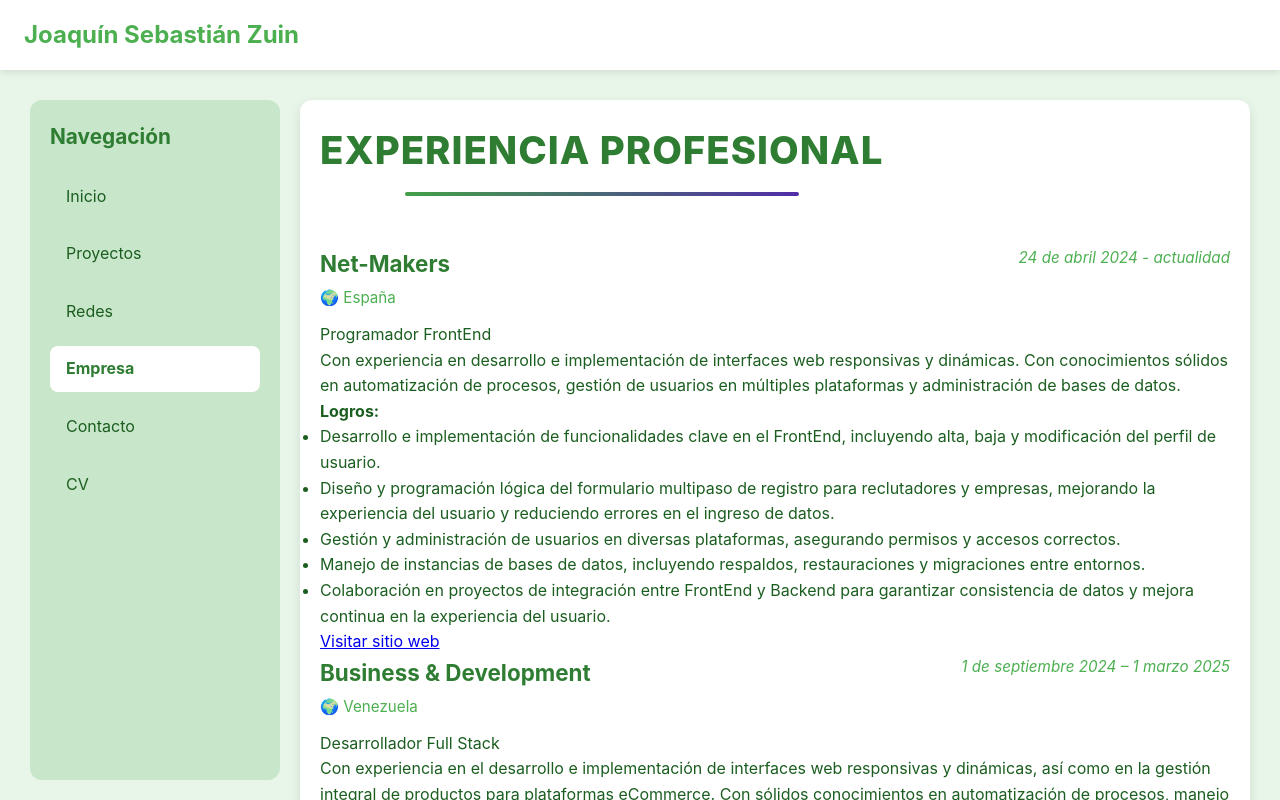
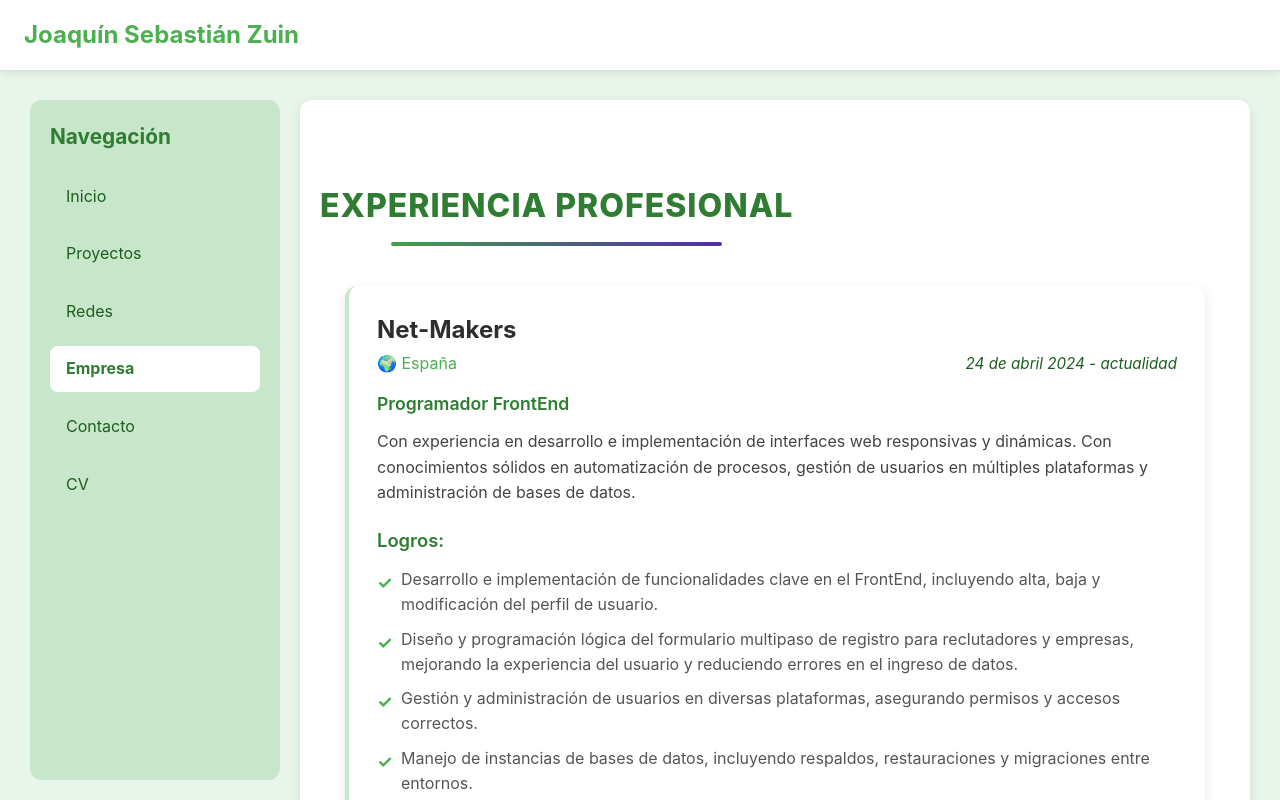
Before and after one commit to joakozuin/portfoliojoaquinzuin, a Next.js app: page /empresa in a window 1280 px wide. Shown: the top 800 px of the page. Built offline with nearby package versions, Linux system fonts and the light colour scheme.

Commit message:
[modify]se modifico el estilo de la empresa

```diff
--- a/src/app/globals.css
+++ b/src/app/globals.css
@@ -639,13 +639,54 @@
   }
 }
 
+/* === Experiencia Profesional === */
+.experiencia-section {
+  margin: 60px 0;
+}
+
+.experiencia-section .section-title {
+  text-align: center;
+  font-size: 2rem;
+  color: var(--green-dark);
+  margin-bottom: 40px;
+}
+
+.experiencia-container {
+  display: flex;
+  flex-direction: column;
+  gap: 32px; /* ← espacio entre tarjetas */
+  max-width: 900px;
+  margin: 0 auto;
+  padding: 0 20px;
+}
+
+.experiencia-card {
+  background-color: var(--white);
+  border-radius: 12px;
+  padding: 28px;
+  box-shadow: 0 4px 12px var(--shadow);
+  border-left: 4px solid var(--green-light);
+  position: relative;
+}
+
+/* Opcional: línea divisoria sutil entre tarjetas */
+.experiencia-card:not(:last-child)::after {
+  content: '';
+  position: absolute;
+  bottom: -16px;
+  left: 28px;
+  right: 28px;
+  height: 1px;
+  background-color: var(--green-light);
+}
+
 .empresa-header {
   display: flex;
   justify-content: space-between;
   align-items: flex-start;
   flex-wrap: wrap;
-  gap: 10px;
-  margin-bottom: 12px;
+  gap: 12px;
+  margin-bottom: 16px;
 }
 
 .empresa-header > div {
@@ -654,23 +695,110 @@
 }
 
 .empresa-nombre {
-  font-size: 1.4rem;
-  color: var(--green-dark);
-  font-weight: bold;
-  margin-bottom: 4px;
+  font-size: 1.5rem;
+  color: #2d2d2d; /* Negro suave, profesional */
+  font-weight: 700;
+  margin-bottom: 6px;
+  line-height: 1.3;
 }
 
 .empresa-pais {
-  font-size: 0.95rem;
+  font-size: 1rem;
   color: var(--green-main);
   margin: 0;
   font-style: normal;
+  display: flex;
+  align-items: center;
+  gap: 6px;
 }
 
 .empresa-periodo {
-  color: var(--green-main);
+  color: var(--text-primary);
   font-style: italic;
   font-size: 0.95rem;
   white-space: nowrap;
   text-align: right;
+  align-self: flex-end;
 }
+
+.rol {
+  font-weight: 600;
+  color: var(--green-dark);
+  margin: 16px 0 12px;
+  font-size: 1.1rem;
+  line-height: 1.4;
+}
+
+.descripcion {
+  margin-bottom: 20px;
+  line-height: 1.6;
+  color: #444;
+}
+
+.logros-title {
+  font-size: 1.15rem;
+  color: var(--green-dark);
+  margin: 20px 0 12px;
+  font-weight: 600;
+}
+
+.logros-list {
+  list-style-type: none;
+  padding-left: 0;
+  margin-bottom: 20px;
+}
+
+.logros-list li {
+  position: relative;
+  padding-left: 24px;
+  margin-bottom: 10px;
+  line-height: 1.55;
+  color: #555;
+}
+
+.logros-list li::before {
+  content: "✓";
+  color: var(--green-main);
+  font-size: 1.1rem;
+  position: absolute;
+  left: 0;
+  top: 2px;
+  font-weight: bold;
+}
+
+.empresa-link {
+  display: inline-block;
+  color: var(--white);
+  background-color: var(--green-main);
+  padding: 9px 18px;
+  border-radius: 6px;
+  text-decoration: none;
+  font-weight: 600;
+  transition: background-color 0.2s;
+}
+
+.empresa-link:hover {
+  background-color: var(--green-dark);
+}
+
+/* === Responsivo === */
+@media (max-width: 768px) {
+  .experiencia-card {
+    padding: 22px;
+  }
+
+  .empresa-nombre {
+    font-size: 1.35rem;
+  }
+
+  .empresa-header {
+    flex-direction: column;
+    align-items: flex-start;
+    gap: 8px;
+  }
+
+  .empresa-periodo {
+    text-align: left;
+    align-self: auto;
+  }
+}
```
